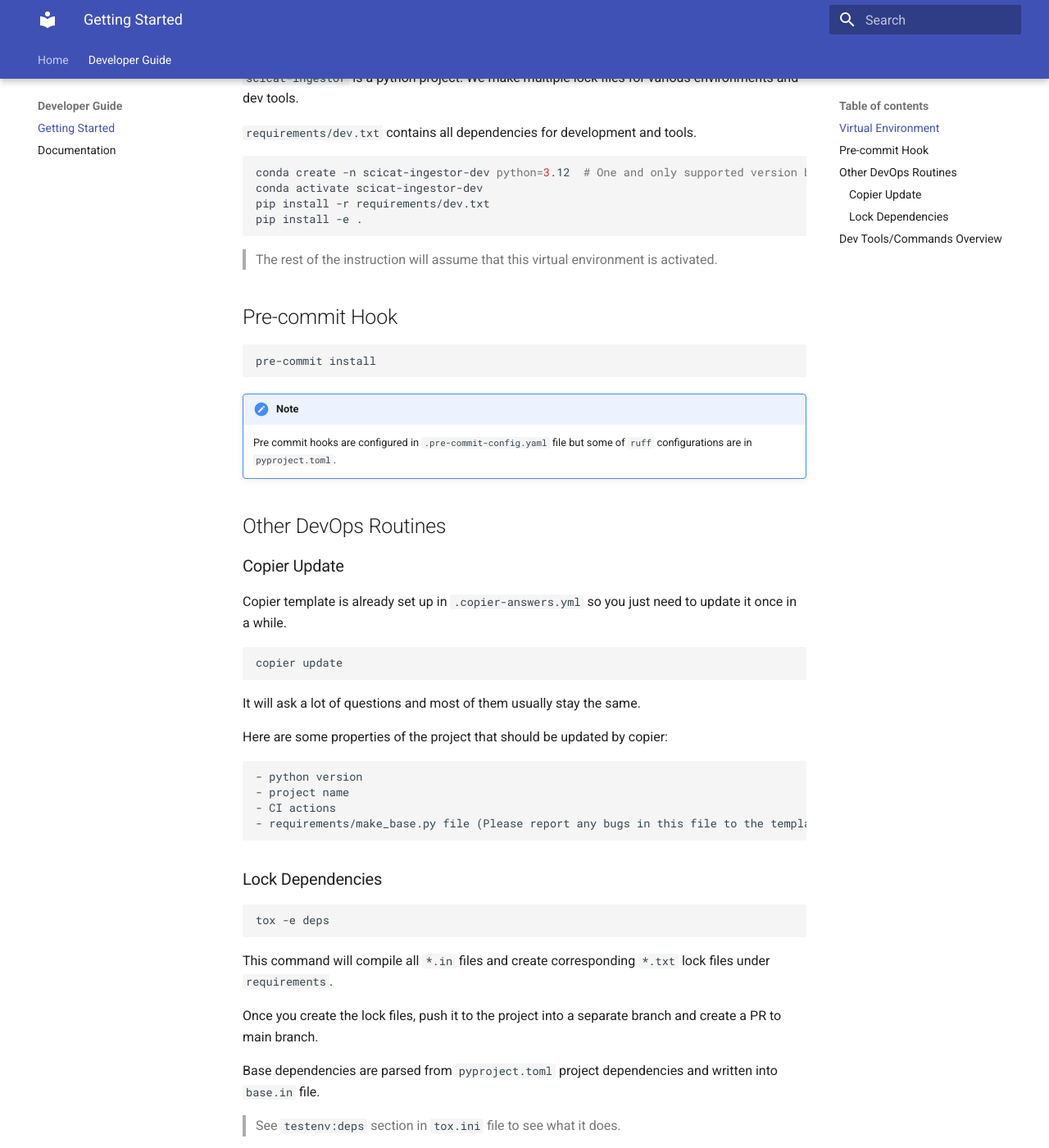
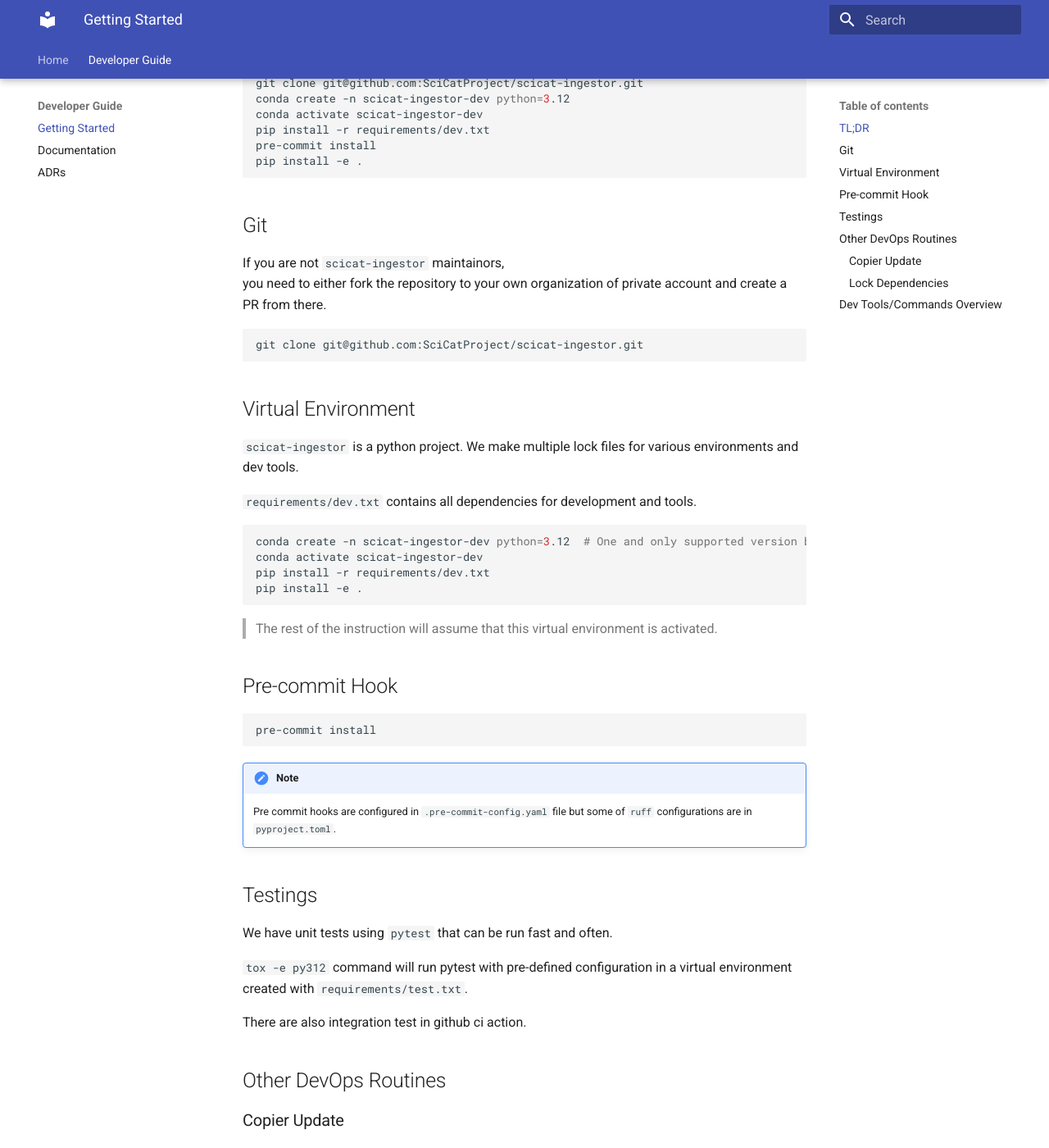
Before and after one commit to SciCatProject/scicat-ingestor, an MkDocs documentation site: the page built from documentation/docs/developer-guide/getting-started.md, in a window 1280 px wide and 1400 px high, scrolled down 197 px. Shown: the whole window at 82% size. Built offline with MkDocs 1.6.1 and Material for MkDocs 9.7.7, drawn with Linux system fonts in a browser that asks for light colours; the version menu is left out.

Commit message:
Move ADRs to documentation page and add more information in development page.

````diff
--- a/documentation/docs/developer-guide/getting-started.md
+++ b/documentation/docs/developer-guide/getting-started.md
@@ -1,4 +1,24 @@
 # Getting Started - Development
+
+## TL;DR
+
+``` bash
+git clone git@github.com:SciCatProject/scicat-ingestor.git
+conda create -n scicat-ingestor-dev python=3.12
+conda activate scicat-ingestor-dev
+pip install -r requirements/dev.txt
+pre-commit install
+pip install -e .
+```
+
+## Git
+
+If you are not ``scicat-ingestor`` maintainors, <br>
+you need to either fork the repository to your own organization of private account and create a PR from there.
+
+``` bash
+git clone git@github.com:SciCatProject/scicat-ingestor.git
+```
 
 ## Virtual Environment
 ``scicat-ingestor`` is a python project.
@@ -23,6 +43,16 @@
 
 !!! note
     Pre commit hooks are configured in `.pre-commit-config.yaml` file but some of `ruff` configurations are in `pyproject.toml`.
+
+## Testings
+
+We have unit tests using ``pytest`` that can be run fast and often.
+
+``tox -e py312`` command will run pytest with pre-defined configuration in a virtual environment created with `requirements/test.txt`.
+
+There are also integration test in github ci action.
+
+<!--TODO: Fill explanation about integration test.-->
 
 ## Other DevOps Routines
 
--- a/documentation/mkdocs.yml
+++ b/documentation/mkdocs.yml
@@ -33,3 +33,4 @@
   - Developer Guide:
       - Getting Started: developer-guide/getting-started.md
       - Documentation: developer-guide/documentation.md
+      - ADRs: developer-guide/adrs.md  # There are not many ADRs so they are in one markdown file.
````
Also changed, not shown: documentation/docs/developer-guide/adrs.md (added, +47 -0 lines), README.md.
